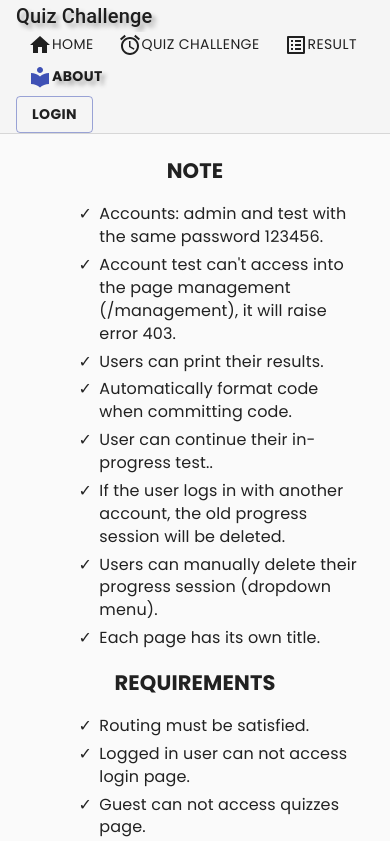
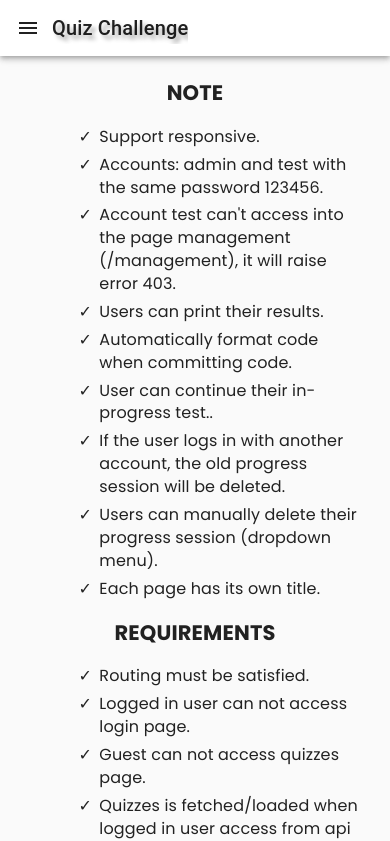
Before and after one commit to hoalaxanh123/react-fc-14, a React (Create React App) app: page /about in a window 390 px wide. Shown: the top 841 px of the page. Built offline with nearby package versions, Linux system fonts and the light colour scheme; what material-ui-confirm would draw is missing.

Commit message:
Support Responsive

```diff
--- a/src/HOC/index.tsx
+++ b/src/HOC/index.tsx
@@ -3,11 +3,11 @@ import React from 'react';
 import CopyrightCustom from '../components/partials/copyright';
 import { CssBaseline } from '@material-ui/core';
 import { Toaster } from 'react-hot-toast';
-import MyMenu from '../components/common/menu';
 import { MESSAGE_BAR_DURATION } from '../constants';
 import '../styles/my-css.scss';
 import { Container } from '@material-ui/core';
 import Head from '../components/common/head';
+import MyResponsiveMenu from '../components/common/responsiveMenu';
 import { ConfirmProvider } from 'material-ui-confirm';
 
 const withMyTheme = (WrappedComponent: React.ComponentType, title = '') => {
@@ -21,7 +21,9 @@ const withMyTheme = (WrappedComponent: React.ComponentType, title = '') => {
                 {/* End Head */}
 
                 {/* Menu */}
-                <MyMenu />
+                <MyResponsiveMenu />
+                {/* <MyMenu /> */}
+
                 {/* End Menu */}
 
                 {/* Content */}
--- /dev/null
+++ b/src/components/common/responsiveMenu.tsx
@@ -0,0 +1,144 @@
+import { AppBar, Toolbar, Typography, IconButton, Drawer } from '@material-ui/core';
+import MenuIcon from '@material-ui/icons/Menu';
+import React, { useState, useEffect } from 'react';
+import { Link as RouterLink } from 'react-router-dom';
+import { LINK_URL, LOGGED, ROLE } from '../../constants';
+import { myStyle } from '../../styles';
+import CustomNavLink from '../custom/customLink';
+import UserMenu from './userMenu';
+
+export const MyResponsiveMenu: React.FC = () => {
+    const classes = myStyle();
+    const [state, setState] = useState({
+        mobileView: false,
+        drawerOpen: false,
+    });
+    const logged = localStorage.getItem(LOGGED);
+    const role = localStorage.getItem(ROLE);
+
+    const { mobileView, drawerOpen } = state;
+
+    useEffect(() => {
+        const setResponsiveness = () => {
+            return window.innerWidth < 900
+                ? setState((prevState) => ({ ...prevState, mobileView: true }))
+                : setState((prevState) => ({ ...prevState, mobileView: false }));
+        };
+
+        setResponsiveness();
+
+        window.addEventListener('resize', () => setResponsiveness());
+
+        return () => {
+            window.removeEventListener('resize', () => setResponsiveness());
+        };
+    }, []);
+    const LinkToLogin = (
+        <>
+            <RouterLink
+                to={{ pathname: LINK_URL.login, state: { from: window.location.href } }}
+                className={classes.btnLogin}
+            >
+                {'Login'}
+            </RouterLink>
+        </>
+    );
+    console.log('state.mobileView :>> ', state.mobileView);
+    const LoginOrLogoutComponent = logged ? <UserMenu isUsingMobile={state.mobileView} /> : LinkToLogin;
+    const LinkToManagement =
+        role !== 'admin' ? null : (
+            <CustomNavLink to={LINK_URL.management} label="Management" activeOnlyWhenExact={false} />
+        );
+    const displayDesktop = () => {
+        return (
+            <Toolbar className={classes.toolbar}>
+                {logoElement}
+                {getMenuForMobileView()}
+            </Toolbar>
+        );
+    };
+
+    const displayMobile = () => {
+        const handleDrawerOpen = () => setState((prevState) => ({ ...prevState, drawerOpen: true }));
+        const handleDrawerClose = () => setState((prevState) => ({ ...prevState, drawerOpen: false }));
+
+        return (
+            <Toolbar>
+                <IconButton
+                    {...{
+                        edge: 'start',
+                        color: 'inherit',
+                        'aria-label': 'menu',
+                        'aria-haspopup': 'true',
+                        onClick: handleDrawerOpen,
+                    }}
+                >
+                    <MenuIcon />
+                </IconButton>
+
+                <Drawer
+                    {...{
+                        anchor: 'left',
+                        open: drawerOpen,
+                        onClose: handleDrawerClose,
+                    }}
+                >
+                    <div className={classes.drawerContainer}>{getMenuForDesktopView()}</div>
+                </Drawer>
+
+                <div>{logoElement}</div>
+            </Toolbar>
+        );
+    };
+
+    const getMenuForDesktopView = () => {
+        return (
+            <ul className={classes.menuResponsiveMobile}>
+                <li>
+                    <CustomNavLink to={LINK_URL.homepage} label={'Home'} activeOnlyWhenExact={true} />
+                </li>
+                <li>
+                    <CustomNavLink to={LINK_URL.quiz} label="Quiz challenge" activeOnlyWhenExact={false} />
+                </li>
+                <li>
+                    <CustomNavLink to={LINK_URL.result} label="Result" activeOnlyWhenExact={false} />
+                </li>
+                <li>
+                    <CustomNavLink to={LINK_URL.about} label="About" activeOnlyWhenExact={false} />
+                </li>
+                <li>{LinkToManagement}</li>
+                <li>{LoginOrLogoutComponent}</li>
+            </ul>
+        );
+    };
+
+    const logoElement = (
+        <Typography variant="h6" color="inherit" noWrap className={classes.toolbarTitle}>
+            <RouterLink to={LINK_URL.homepage} className={classes.menuTittle}>
+                Quiz Challenge
+            </RouterLink>
+        </Typography>
+    );
+
+    const getMenuForMobileView = () => {
+        return (
+            <>
+                <nav>
+                    <CustomNavLink to={LINK_URL.homepage} label={'Home'} activeOnlyWhenExact={true} />
+                    <CustomNavLink to={LINK_URL.quiz} label="Quiz challenge" activeOnlyWhenExact={false} />
+                    <CustomNavLink to={LINK_URL.result} label="Result" activeOnlyWhenExact={false} />
+                    <CustomNavLink to={LINK_URL.about} label="About" activeOnlyWhenExact={false} />
+                    {LinkToManagement}
+                </nav>
+                {LoginOrLogoutComponent}
+            </>
+        );
+    };
+
+    return (
+        <AppBar position="relative" color="inherit" className={classes.menuHeader}>
+            {mobileView ? displayMobile() : displayDesktop()}
+        </AppBar>
+    );
+};
+export default MyResponsiveMenu;
--- a/src/components/common/userMenu.tsx
+++ b/src/components/common/userMenu.tsx
@@ -6,9 +6,17 @@ import { myStyle } from '../../styles';
 import { LINK_URL, LOGGED, ROLE, USERNAME } from '../../constants';
 import { useHistory } from 'react-router';
 import { clearAnswers } from '../../utils';
+import AssignmentIndIcon from '@material-ui/icons/AssignmentInd';
 
-export const UserMenu: React.FC = () => {
+interface UserMenuProps {
+    isUsingMobile?: boolean;
+}
+
+export const UserMenu: React.FC<UserMenuProps> = (props: UserMenuProps) => {
+    console.log('props :>> ', props);
     const [anchorEl, setAnchorEl] = React.useState(null);
+    const { isUsingMobile } = props;
+    console.log('isUsingMobile :>> ', isUsingMobile);
     const classes = myStyle();
     const history = useHistory();
 
@@ -34,9 +42,9 @@ export const UserMenu: React.FC = () => {
         handleClose();
         window.location.reload();
     };
-
+    const renderMenuController = () => {
+        if (!isUsingMobile) {
             return (
-        <>
                 <Button
                     color="primary"
                     variant="outlined"
@@ -47,6 +55,22 @@ export const UserMenu: React.FC = () => {
                 >
                     Hi, {localStorage.getItem(USERNAME)}
                 </Button>
+            );
+        }
+        return (
+            <span className={classes.link} onClick={handleClick}>
+                <AssignmentIndIcon />
+                <label style={{ cursor: 'pointer', display: 'table-caption', width: 'max-content' }}>
+                    Hi, {localStorage.getItem(USERNAME)}
+                </label>
+            </span>
+        );
+    };
+
+    return (
+        <>
+            {renderMenuController()}
+
             <Menu
                 id="simple-menu"
                 anchorEl={anchorEl}
--- a/src/styles/index.tsx
+++ b/src/styles/index.tsx
@@ -265,6 +265,23 @@ export const myStyle = makeStyles((theme) => ({
             },
         },
     },
+    menuResponsiveMobile: {
+        '&>li': {
+            listStyleType: 'none',
+            marginTop: '5px',
+        },
+    },
+    menuHeader: {
+        backgroundColor: '#fafafa',
+        color: 'black',
+        '@media (max-width: 900px)': {
+            paddingLeft: 0,
+        },
+    },
+    drawerContainer: {
+        padding: '20px 20px',
+        marginLeft: '-40px',
+    },
 }));
 
 export const modalStyle = makeStyles((theme) => ({
--- a/src/views/about.tsx
+++ b/src/views/about.tsx
@@ -10,6 +10,7 @@ const About: React.FC = () => {
         <Container maxWidth="lg" className={classes.center}>
             <h2>NOTE </h2>
             <ul className={classes.listRequirement}>
+                <li>Support responsive.</li>
                 <li>Accounts: admin and test with the same password 123456.</li>
                 <li>Account test can&apos;t access into the page management (/management), it will raise error 403.</li>
                 <li>Users can print their results.</li>
```
Lines whose indentation alone changed are shown as unchanged.
